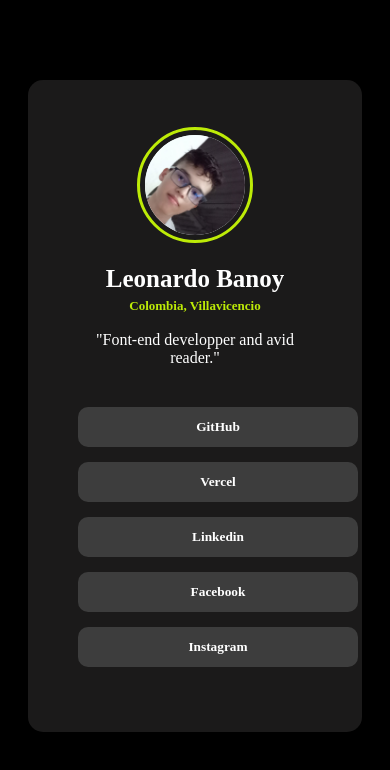
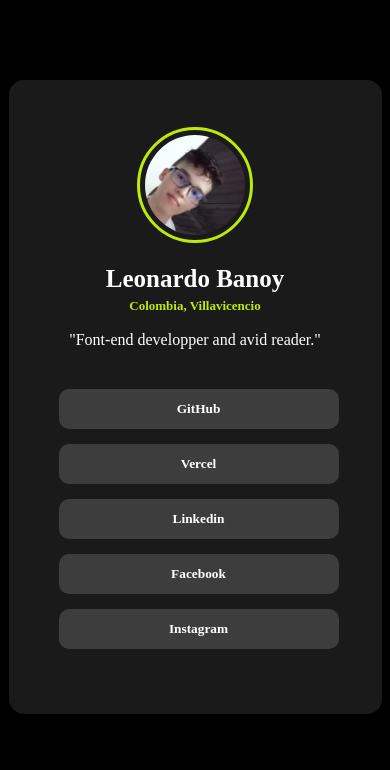
Before and after one commit to Leonardo0622/carta-negra, a plain HTML site: page index.html in a window 390 px wide. Drawn offline with Linux system fonts and the light colour scheme.

Commit message:
cambio 3

```diff
--- a/index.html
+++ b/index.html
@@ -10,7 +10,7 @@
     <div class="grande_div">
       <div class="info">
         <div class="imag">
-          <img src="/img/carta1.jpg" alt="" class="image" />
+          <img src="img/carta1.jpg" alt="" class="image" />
         </div>
         <h3>Leonardo Banoy</h3>
         <h4>Colombia, Villavicencio</h4>
--- a/styles.css
+++ b/styles.css
@@ -36,7 +36,6 @@
     width: 100%;
     height: 100%;
     object-fit: cover;
-    background-image: url(/img/carta1.jpg);
   }
 
   h3,
@@ -88,6 +87,7 @@
         flex-direction: column;
         justify-content: center;
         height: auto;
-        width: 60%;
+        width: 70%;
     }
+
     }
```
